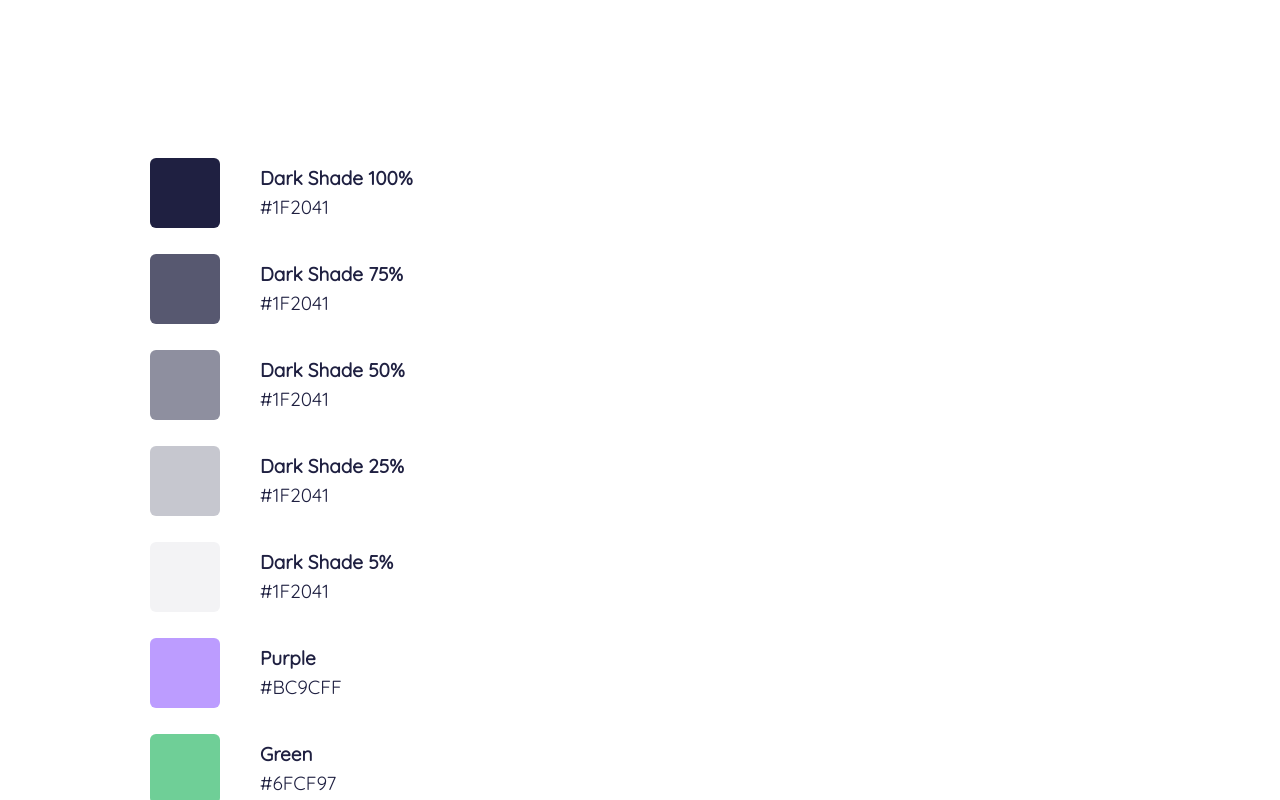
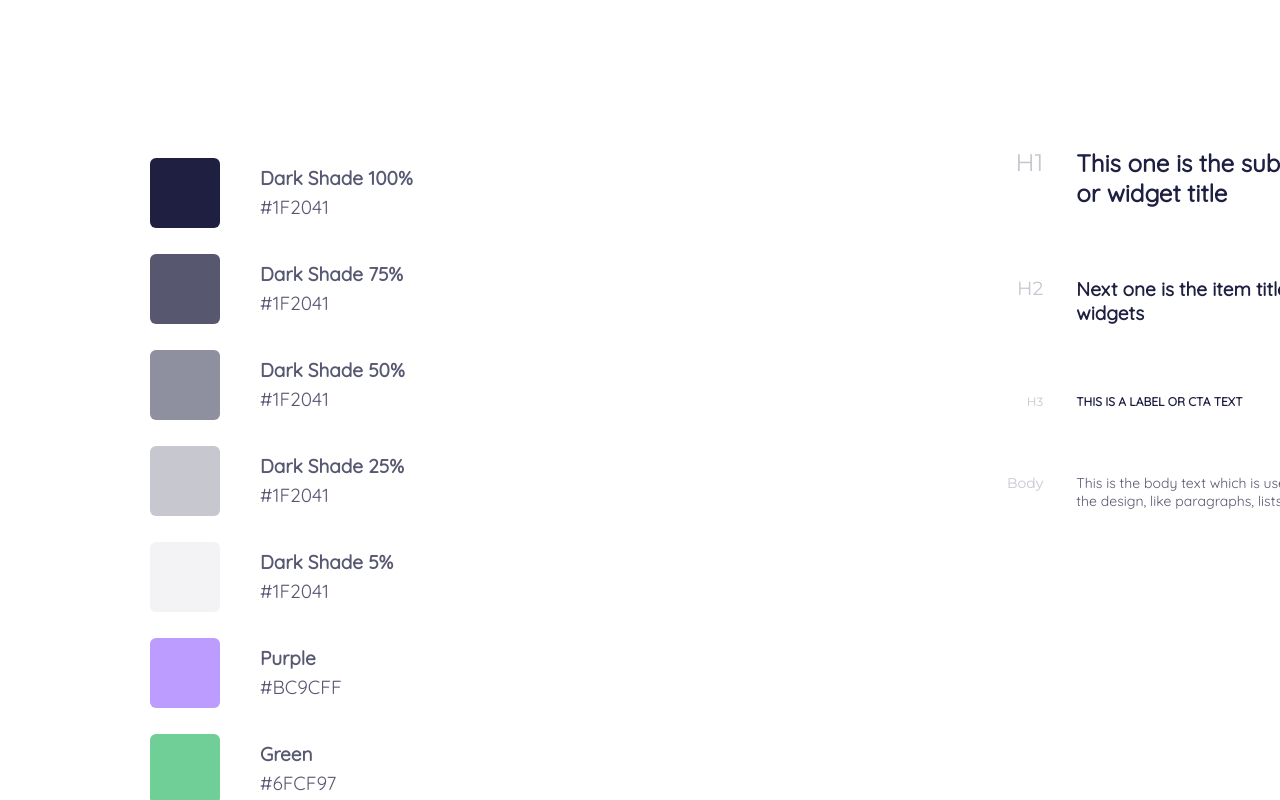
Before and after one commit to GooseRuby/fsd_team-learning, a plain HTML site: page UI-Kit/ui-kit.html in a window 1280 px wide. Drawn offline with Linux system fonts and the light colour scheme.

Commit message:
Закончена первая страница ui-kit

```diff
--- a/UI-Kit/css/style.css
+++ b/UI-Kit/css/style.css
@@ -1,10 +1,14 @@
+/*подключение шрифтов*/
 @import url('https://fonts.googleapis.com/css?family=Quicksand&display=swap');
+@import url('https://fonts.googleapis.com/css2?family=Montserrat&display=swap');
 
 body {
-
+  color: rgba(31, 32, 65, 0.75);
 }
 
-.container {
+/*оформление ui-kit*/
+
+.container1 {
   position: absolute;
   left: 150px;
   top: 145px;
@@ -24,38 +28,101 @@ body {
   border-radius: 6px;
 }
 
-.reccolor0 {
-    background: #1F2041;
-}
-.reccolor1 {
-  background: rgba(31, 32, 65, 0.75);
-}
-.reccolor2 {
-  background: rgba(31, 32, 65, 0.5);
-}
-.reccolor3 {
-  background: rgba(31, 32, 65, 0.25);
-}
-.reccolor4 {
-  background: rgba(31, 32, 65, 0.05);
-}
-.reccolorGreen {
-  background: #BC9CFF;
-}
-.reccolorPurple {
-  background: #6FCF97;
-}
-
-.DarkShade {
+.DarkShade-dsc {
   margin-left: 40px;
   font-family: Quicksand;
   font-style: normal;
   font-size: 19px;
   line-height: 29px;
-  display: flex;
-  align-items: center;
-
 /* Dark 100% */
-
   color: #1F2041;
 }
+
+.container2 {
+  position: absolute;
+  left: 854px;
+  display: flex;
+  flex-direction: column;
+  width: 370px;
+}
+
+.fonts-prw-cont {
+  display: flex;
+  align-items: flex-start;
+  width: 400px;
+  margin-top: 50px;
+}
+
+.fonts-title {
+  font-family: Montserrat;
+  font-style: normal;
+  font-weight: normal;
+  text-align: right;
+  padding-right: 30px;
+  vertical-align: top;
+
+  /* identical to box height */
+  text-align: right;
+  /* Dark 25% */
+  color: rgba(31, 32, 65, 0.25);
+}
+
+.fonts-prw {
+  margin: 0px;
+  vertical-align: top;
+    padding-bottom: 50px;
+}
+
+/*ОФОРМЛЕНИЕ ЭЛЕМЕНТОВ*/
+/*цвета*/
+.DarkShade100 {
+  background: #1F2041;
+}
+.DarkShade75 {
+  background: rgba(31, 32, 65, 0.75);
+}
+.DarkShade50 {
+  background: rgba(31, 32, 65, 0.5);
+}
+.DarkShade25 {
+  background: rgba(31, 32, 65, 0.25);
+}
+.DarkShade05 {
+  background: rgba(31, 32, 65, 0.05);
+}
+.ColorGreen {
+  background: #BC9CFF;
+}
+.ColorPurple {
+  background: #6FCF97;
+}
+
+/*стили текста*/
+h1 {
+  font-family: Quicksand;
+  font-weight: bold;
+  font-size: 24px;
+  color: #1F2041;
+}
+
+h2 {
+  font-family: Quicksand;
+  font-weight: bold;
+  font-size: 19px;
+  color: #1F2041;
+}
+
+h3 {
+  font-family: Quicksand;
+  font-weight: bold;
+  font-size: 12px;
+  color: #1F2041;
+  text-transform: uppercase;
+}
+
+p {
+  font-family: Quicksand;
+  font-weight: normal;
+  font-size: 14px;
+  color: rgba(31, 32, 65, 0.75);
+}
--- a/UI-Kit/ui-kit.html
+++ b/UI-Kit/ui-kit.html
@@ -5,42 +5,66 @@
       <link rel="stylesheet" href="css/style.css">
   </head>
   <body>
-    <div class="container">
+    <div class="container1">
       <div class="color-n-text">
-        <div class="rectangle reccolor0"></div>
-        <div class="DarkShade"><p><b>Dark Shade 100%</b><br>#1F2041</p></div>
+        <div class="rectangle DarkShade100"></div>
+        <div class="DarkShade-dsc"><p style="font-size: 19px;"><b>Dark Shade 100%</b><br>#1F2041</p></div>
       </div>
 
       <div class="color-n-text">
-        <div class="rectangle reccolor1"></div>
-        <div class="DarkShade"><p><b>Dark Shade 75%</b><br>#1F2041</p></div>
+        <div class="rectangle DarkShade75"></div>
+        <div class="DarkShade-dsc"><p  style="font-size: 19px;"><b>Dark Shade 75%</b><br>#1F2041</p></div>
       </div>
 
       <div class="color-n-text">
-        <div class="rectangle reccolor2"></div>
-        <div class="DarkShade"><p><b>Dark Shade 50%</b><br>#1F2041</p></div>
+        <div class="rectangle DarkShade50"></div>
+        <div class="DarkShade-dsc"><p style="font-size: 19px;"><b>Dark Shade 50%</b><br>#1F2041</p></div>
       </div>
 
       <div class="color-n-text">
-        <div class="rectangle reccolor3"></div>
-        <div class="DarkShade"><p><b>Dark Shade 25%</b><br>#1F2041</p></div>
+        <div class="rectangle DarkShade25"></div>
+        <div class="DarkShade-dsc"><p style="font-size: 19px;"><b>Dark Shade 25%</b><br>#1F2041</p></div>
       </div>
 
       <div class="color-n-text">
-        <div class="rectangle reccolor4"></div>
-        <div class="DarkShade"><p><b>Dark Shade 5%</b><br>#1F2041</p></div>
+        <div class="rectangle DarkShade05"></div>
+        <div class="DarkShade-dsc"><p style="font-size: 19px;"><b>Dark Shade 5%</b><br>#1F2041</p></div>
       </div>
 
       <div class="color-n-text">
-        <div class="rectangle reccolorGreen"></div>
-        <div class="DarkShade"><p><b>Purple</b><br>#BC9CFF</p></div>
+        <div class="rectangle ColorGreen"></div>
+        <div class="DarkShade-dsc"><p style="font-size: 19px;"><b>Purple</b><br>#BC9CFF</p></div>
       </div>
 
       <div class="color-n-text">
-        <div class="rectangle reccolorPurple"></div>
-        <div class="DarkShade"><p><b>Green</b><br>#6FCF97</p></div>
+        <div class="rectangle ColorPurple"></div>
+        <div class="DarkShade-dsc"><p style="font-size: 19px;"><b>Green</b><br>#6FCF97</p></div>
       </div>
 
+      <div><a href="ui-kit2.html">UI-kit page 2 -></a></a></div>
+
+      <div class="container2">
+        <table border="0">
+          <tr>
+              <td class="fonts-title" style="font-size: 24px;">H1</td>
+              <td class="fonts-prw"><h1>This one is the sub-section or widget title</h></td>
+          </tr>
+          <tr>
+              <td class="fonts-title" style="font-size: 19px;">H2</td>
+              <td class="fonts-prw"><h2>Next one is the item title inside widgets</h></td>
+          </tr>
+          <tr>
+              <td class="fonts-title" style="font-size: 12px;">H3</td>
+              <td class="fonts-prw"><h3>This is a label or CTA text</h></td>
+          </tr>
+          <tr>
+              <td class="fonts-title" style="font-size: 14px;">Body</td>
+              <td class="fonts-prw"><p>This is the body text which is used for most of the design, like paragraphs, lists, etc.</p></td>
+          </tr>
+        </col>
+        </table>
+      </div>
     </div>
+
   </body>
 </html>
```
